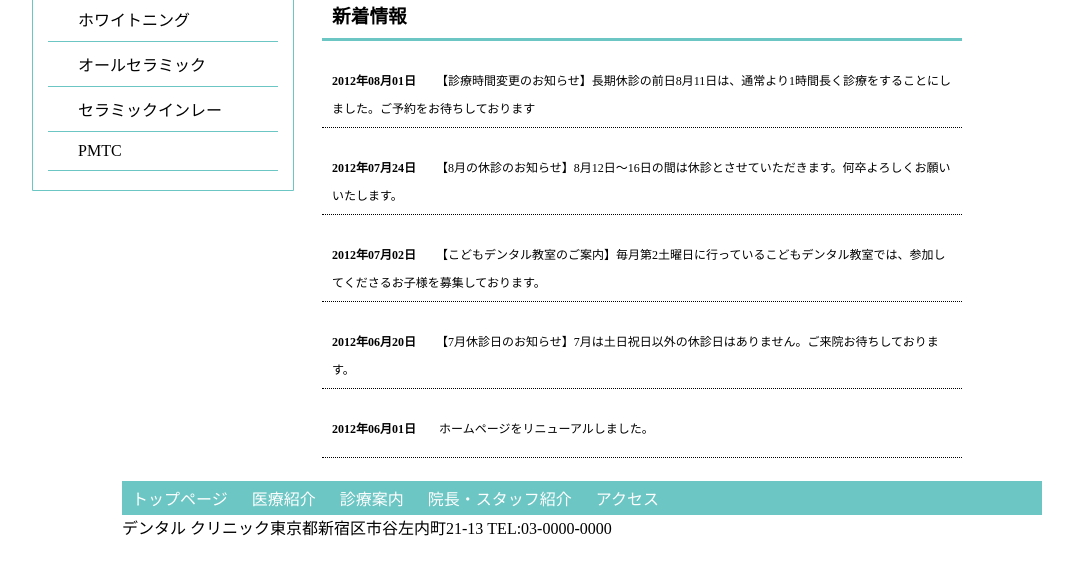
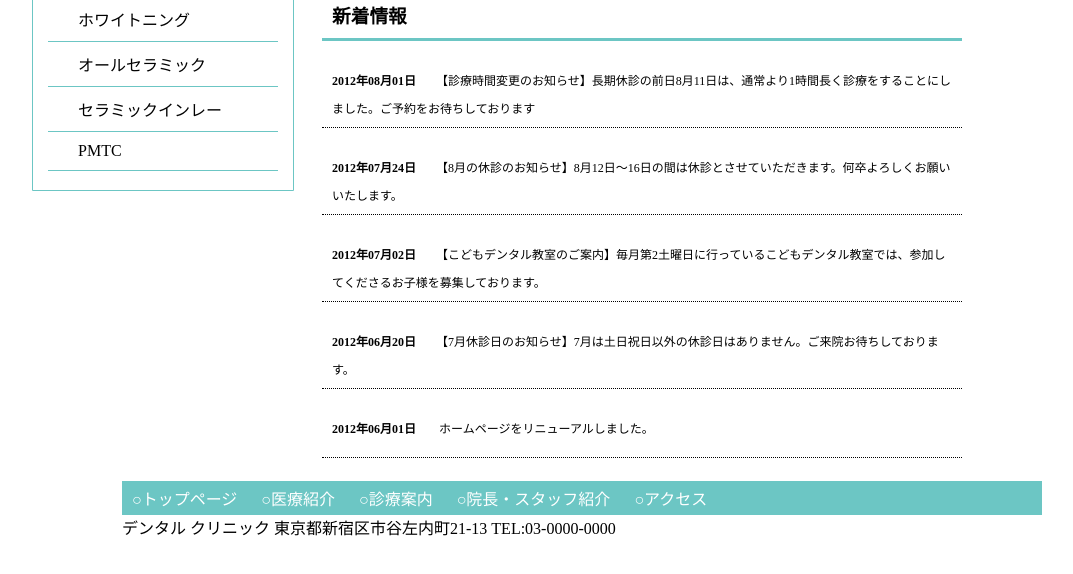
Before and after one commit to hiro-551010/dental, a plain HTML site: page index.html in a window 1280 px wide. Shown: the part 568-1142 px from the top of the page, without its empty margins (148-1221 px from the left). Drawn offline with Linux system fonts and the light colour scheme.

Commit message:
Update index.html

```diff
--- a/index.html
+++ b/index.html
@@ -3,7 +3,7 @@
 <head>
     <meta charset="UTF-8">
     <meta name="viewport" content="width=device-width, initial-scale=1.0">
-    <title>デンタルクリニック</title>
+    <title>Document</title>
     <link rel="stylesheet" href="dental.css">
 </head>
     <body>
@@ -22,9 +22,9 @@
         <nav class="introduction">
             <div class="container2">
                 <ul class="list2">
-                    <li class="list2-corner1"><a href="">トップページ</a></li>
+                    <li class="list2-corner1"><a href="./index.html">トップページ</a></li>
                     <li><a href="">医院紹介</a></li>
-                    <li><a href="">診療案内</a></li>
+                    <li><a href="./service.html">診療案内</a></li>
                     <li><a href="">院長・スタッフ紹介</a></li>
                     <li class="list2-corner2"><a href="">アクセス</a></li>
                 </ul>
@@ -43,7 +43,7 @@
 
             <div class="aside">
                 <div class="container3">
-                    <div class="left-nav1">
+                    <nav class="left-nav1">
                         <h3>一般歯科</h3>
                         <ul>
                             <li>虫歯治療</li>
@@ -51,10 +51,10 @@
                             <li>入れ歯</li>
                             <li>予防歯科</li>
                         </ul>
-                    </div>
+                    </nav>
                 </div>
                 <div class="container4">
-                    <div class="left-nav2">
+                    <nav class="left-nav2">
                         <h3>審美歯科</h3>
                         <ul>
                             <li>ホワイトニング</li>
@@ -62,22 +62,24 @@
                             <li>セラミックインレー</li>
                             <li>PMTC</li>
                         </ul>
-                    </div>
+                    </nav>
                 </div>
             </div>
         </div>
 
         <footer>
             <div class="container5">
-                <ul>
-                    <li><a href="">トップページ</a></li>
-                    <li><a href="">医療紹介</a></li>
-                    <li><a href="">診療案内</a></li>
-                    <li><a href="">院長・スタッフ紹介</a></li>
-                    <li><a href="">アクセス</a></li>
-                </ul>
-                <div>
-                    <p><span>デンタル クリニック</span>東京都新宿区市谷左内町21-13 TEL:03-0000-0000</p>
+                <nav>
+                    <ul>
+                        <li><a href="#">○トップページ</a></li>
+                        <li><a href="">○医療紹介</a></li>
+                        <li><a href="">○診療案内</a></li>
+                        <li><a href="">○院長・スタッフ紹介</a></li>
+                        <li><a href="">○アクセス</a></li>
+                    </ul>
+                </nav>
+                <div class="address">
+                    <p><span>デンタル クリニック</span> 東京都新宿区市谷左内町21-13 TEL:03-0000-0000</p>
                 </div>
             </div>
         </footer>
```
